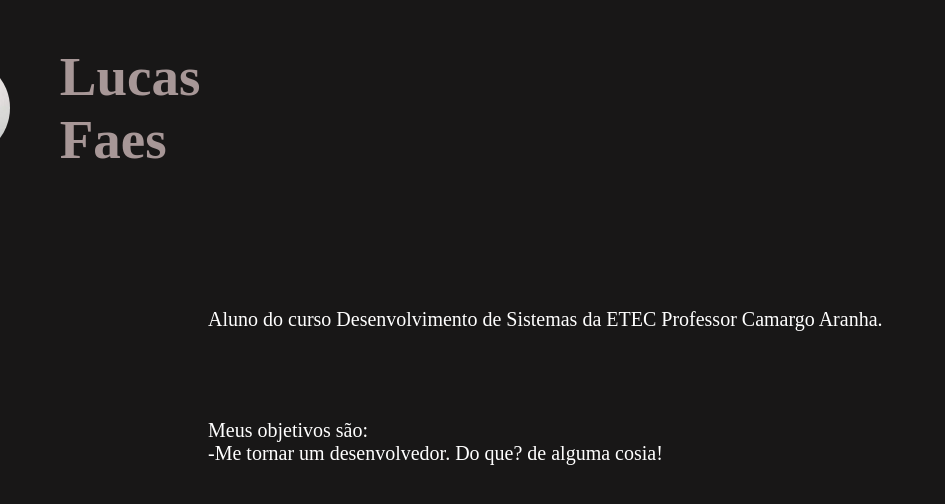
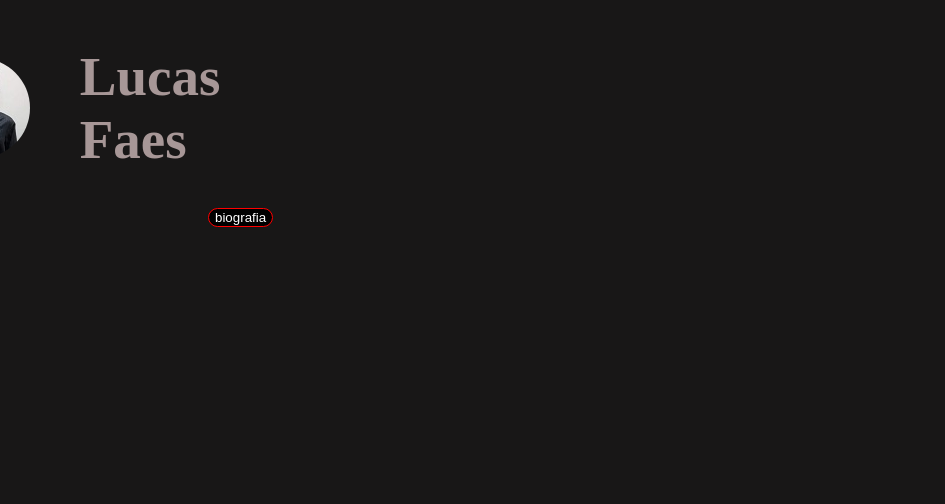
Before and after one commit to LucasFaess/LucasFaesPWI, a plain HTML site: page index.html in a window 1280 px wide. Shown: the whole page, without its empty margins (0-945 px from the left). Drawn offline with Linux system fonts and the light colour scheme.

Commit message:
Atualização biografia

```diff
--- a/index.html
+++ b/index.html
@@ -12,12 +12,25 @@
                 <img class="foto" src="img/perfil.jpeg" alt="">
                 <h1 class="nome">Lucas Faes</h1>
             </div>
-            <p class="bio">Aluno do curso Desenvolvimento de Sistemas
-             da ETEC Professor Camargo Aranha.</p><br>
-            <p class="bio1">Meus objetivos são: <br>
-                -Me tornar um desenvolvedor. Do que? de alguma cosia!
-            </p>
+            <div>
+                <button id="but" onclick="bio()">biografia</button>
+            </div>
+            <div id="bio">
+
+            </div>
         </div>
     </header>
+
+    <script>
+        function bio(){
+            var bio = document.getElementById('bio')
+            bio.innerHTML = 'Aluno do curso Desenvolvimento de Sistemas da ETEC Professor Camargo Aranha.<br><br>Meus objetivos são:<br>-Me tornar um desenvolvedor. Do que? de alguma cosia! '
+            bio.style.color = 'white'
+            bio.style.fontSize = '20px'
+            bio.style.marginLeft = '200px'
+            bio.style.marginTop = '100px'
+        }
+
+    </script>
 </body>
 </html>
--- a/main.css
+++ b/main.css
@@ -8,16 +8,10 @@ body{
     margin-left: 50px;
 }
 
-.bio{
-    color: white;
-    font-size: 20px;
-    margin-left: 200px;
-    margin-top: 100px;
-}
 
 .foto{
     border-radius: 50%;
-    margin-left: 30px;
+    margin-left: 70px;
 }
 
 header .topo{
@@ -28,9 +22,11 @@ header .topo{
     margin-right: 1200px;
 }
 
-.bio1{
+
+#but{
+    border: solid 1px red;
+    border-radius: 20px;
+    background-color: black;
     color: white;
-    font-size: 20px;
     margin-left: 200px;
-    margin-top: 50px;
 }
```
